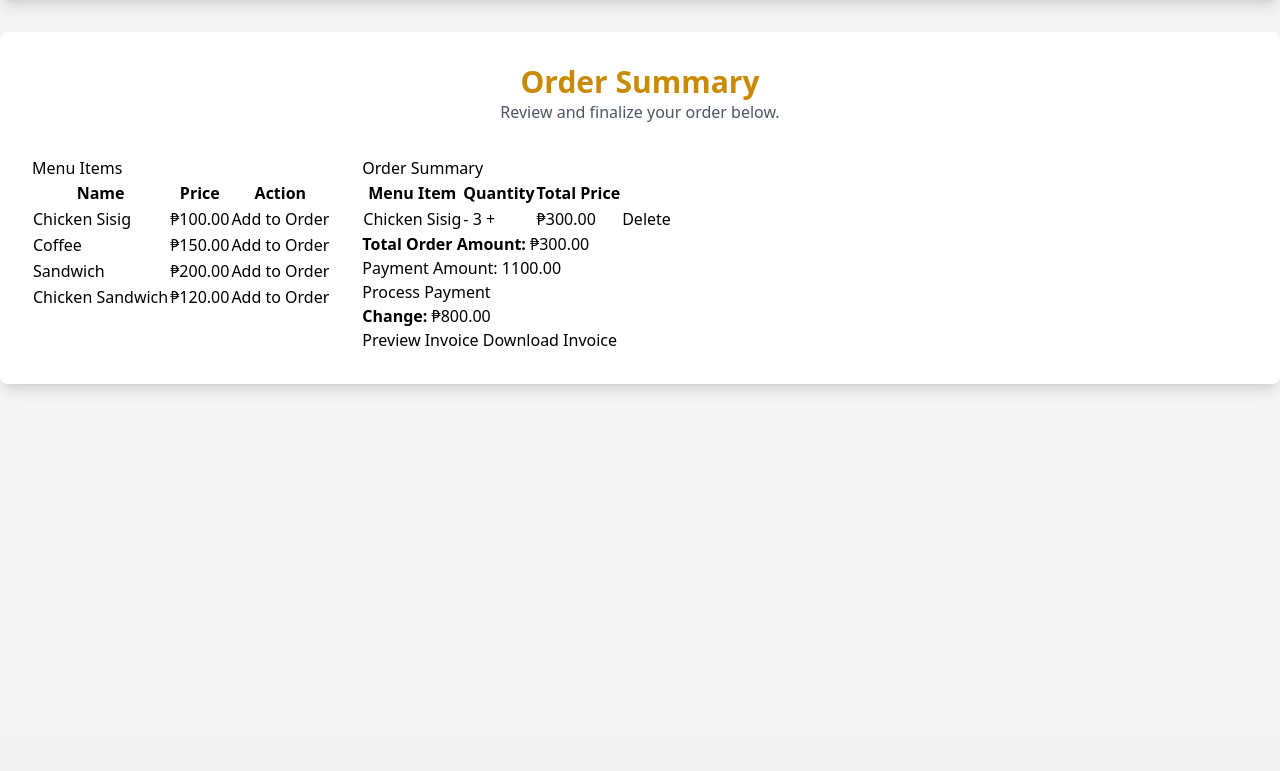
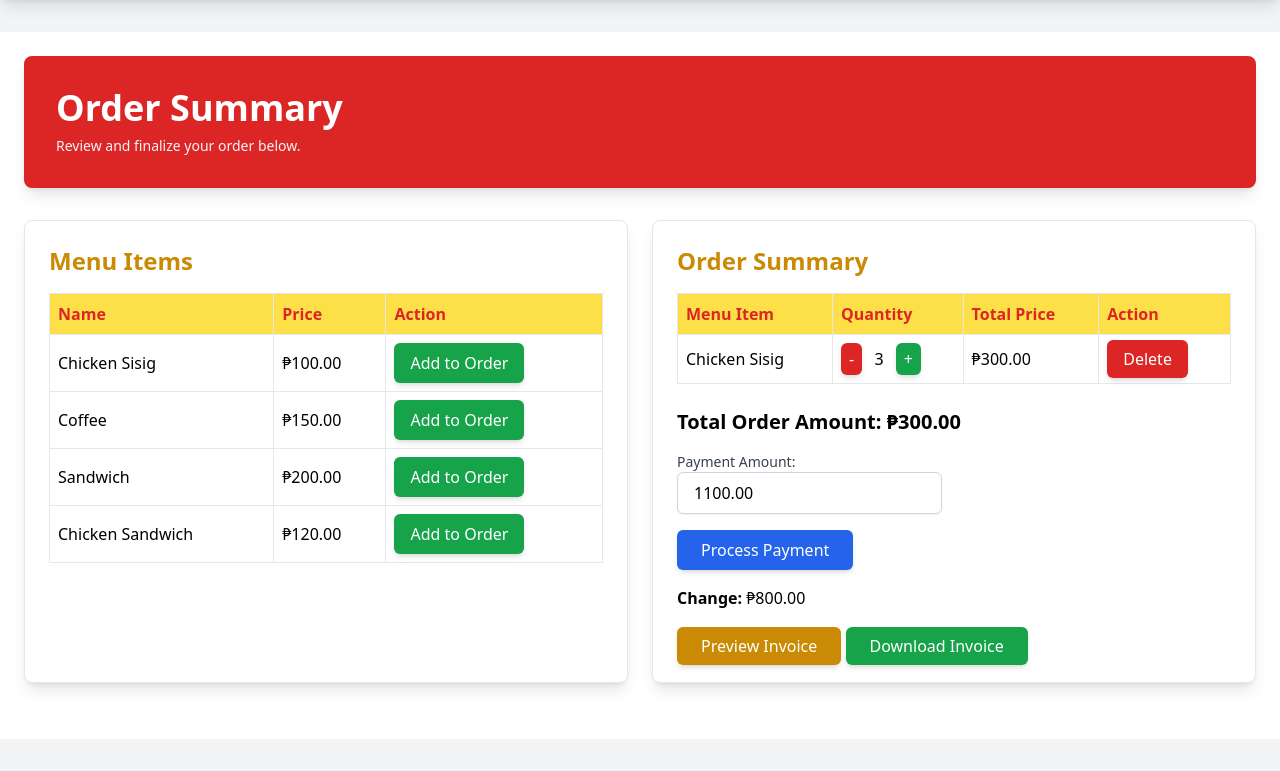
Before and after one commit to mugikarl/sales-subsystem, a Django app: page /neworder/12/ in a window 1280 px wide. Shown: the part 64-835 px from the top of the page. Before the commit the page ends 454 px from the top, so only its background shows below. Run offline with Django 5.2, Linux system fonts and the light colour scheme; data comes from the database, SQL or seed files in the repository; both versions use the stored data as it was after the commit; some libraries are stand-ins or nearby versions.

Commit message:
added tailwind

```diff
--- a/sales_list/templates/neworder.html
+++ b/sales_list/templates/neworder.html
@@ -1,33 +1,43 @@
 {% extends 'base.html' %}
+{% load static %}
 
 {% block content %}
-<div class="bg-white p-8 rounded-lg shadow-lg">
+<div class="bg-white p-6">
     <!-- Header Section -->
-    <div class="text-center mb-8">
-        <h1 class="text-3xl font-bold text-yellow-600">Order Summary</h1>
-        <p class="text-gray-600">Review and finalize your order below.</p>
+    <div class="bg-red-600 text-white p-8 mb-8 rounded-lg shadow-lg">
+        <div class="flex justify-between items-center">
+            <div>
+                <h1 class="text-4xl font-bold mb-2">Order Summary</h1>
+                <p class="text-sm text-gray-100">Review and finalize your order below.</p>
             </div>
-    <div class="flex flex-row">
+        </div>
+    </div>
+
+    <!-- Flexbox Container for Side-by-Side Tables -->
+    <div class="flex flex-wrap gap-6">
+
         <!-- Menu Items Section -->
-        <div>
-            <h2>Menu Items</h2>
+        <div class="flex-1 bg-white border rounded-lg shadow-lg p-6 mb-8">
+            <h2 class="text-2xl font-semibold text-yellow-600 mb-4">Menu Items</h2>
             <form method="POST">
                 {% csrf_token %}
-                <table class="table-auto">
-                    <thead>
+                <table class="min-w-full table-auto border-collapse border border-gray-300">
+                    <thead class="bg-yellow-300">
                         <tr>
-                            <th>Name</th>
-                            <th>Price</th>
-                            <th>Action</th>
+                            <th class="border p-2 text-left text-red-600">Name</th>
+                            <th class="border p-2 text-left text-red-600">Price</th>
+                            <th class="border p-2 text-left text-red-600">Action</th>
                         </tr>
                     </thead>
                     <tbody>
                         {% for item in all_items %}
-                        <tr>
-                            <td>{{ item.name }}</td>
-                            <td>₱{{ item.price }}</td>
-                            <td>
-                                <button type="submit" name="menu_item" value="{{ item.id }}" class="add-btn">Add to Order</button>
+                        <tr class="hover:bg-yellow-100">
+                            <td class="border p-2">{{ item.name }}</td>
+                            <td class="border p-2">₱{{ item.price }}</td>
+                            <td class="border p-2">
+                                <button type="submit" name="menu_item" value="{{ item.id }}" class="px-4 py-2 bg-green-600 text-white font-medium rounded-md shadow-md hover:bg-green-700">
+                                    Add to Order
+                                </button>
                             </td>
                         </tr>
                         {% endfor %}
@@ -35,52 +45,57 @@
                 </table>
             </form>
         </div>
+
         <!-- Order Summary Section -->
-    <div class="pl-8">
-        <h2>Order Summary</h2>
-        <table class="table-auto">
-            <thead>
+        <div class="flex-1 bg-white border rounded-lg shadow-lg p-6 mb-8">
+            <h2 class="text-2xl font-semibold text-yellow-600 mb-4">Order Summary</h2>
+            <table class="min-w-full table-auto border-collapse border border-gray-300 mb-6">
+                <thead class="bg-yellow-300">
                     <tr>
-                    <th>Menu Item</th>
-                    <th>Quantity</th>
-                    <th>Total Price</th>
+                        <th class="border p-2 text-left text-red-600">Menu Item</th>
+                        <th class="border p-2 text-left text-red-600">Quantity</th>
+                        <th class="border p-2 text-left text-red-600">Total Price</th>
+                        <th class="border p-2 text-left text-red-600">Action</th>
                     </tr>
                 </thead>
                 <tbody>
                     {% for order_item in all_order_items %}
-                <tr>
-                    <td>{{ order_item.menu_item.name }}</td>
-                    <td>
+                    <tr class="hover:bg-yellow-100">
+                        <td class="border p-2">{{ order_item.menu_item.name }}</td>
+                        <td class="border p-2">
                             <form method="POST" action="{% url 'update_quantity' order_item.id %}">
                                 {% csrf_token %}
-                            <button type="submit" name="adjustment" value="decrease">-</button>
-                            <span>{{ order_item.quantity }}</span>
-                            <button type="submit" name="adjustment" value="increase">+</button>
+                                <button type="submit" name="adjustment" value="decrease" class="px-2 py-1 bg-red-600 text-white rounded-md shadow-md hover:bg-red-700">-</button>
+                                <span class="mx-2">{{ order_item.quantity }}</span>
+                                <button type="submit" name="adjustment" value="increase" class="px-2 py-1 bg-green-600 text-white rounded-md shadow-md hover:bg-green-700">+</button>
                             </form>
                         </td>
-                    <td>₱{{ order_item.total_price }}</td>
-                    <td>
-                        <a href="{% url 'delete_order_item' order_item.id %}">Delete</a>
+                        <td class="border p-2">₱{{ order_item.total_price }}</td>
+                        <td class="border p-2">
+                            <a href="{% url 'delete_order_item' order_item.id %}" class="px-4 py-2 bg-red-600 text-white font-medium rounded-md shadow-md hover:bg-red-700">
+                                Delete
+                            </a>
                         </td>
                     </tr>
                     {% endfor %}
                 </tbody>
             </table>
+
             <form method="POST" action="{% url 'process_payment' order_summary.id %}">
                 {% csrf_token %}
-            <p><strong>Total Order Amount:</strong> ₱{{ order_summary.order_total }}</p>
+                <p class="text-xl font-bold mb-4">Total Order Amount: ₱{{ order_summary.order_total }}</p>
+                <div class="mb-4">
+                    <label for="payment_amount" class="block text-sm font-medium text-gray-700">Payment Amount:</label>
+                    <input type="number" name="payment_amount" step="0.01" min="0" value="{{ order_summary.payment_amount }}" required class="px-4 py-2 border border-gray-300 rounded-md shadow-sm focus:ring focus:ring-yellow-500 focus:ring-opacity-50">
+                </div>
+                <button type="submit" class="px-6 py-2 bg-blue-600 text-white rounded-md shadow-md hover:bg-blue-700">Process Payment</button>
+                <p class="mt-4"><strong>Change:</strong> ₱{{ order_summary.change }}</p>
+            </form>
 
-            <div>
-                <label for="payment_amount">Payment Amount:</label>
-                <input type="number" name="payment_amount" step="0.01" min="0" value="{{ order_summary.payment_amount }}" required>
-            </div>
-            <button type="submit" class="btn btn-primary">Process Payment</button>
-            <p><strong>Change:</strong> ₱{{ order_summary.change }}</p>
-        </form>
             {% if order_summary.payment_amount > order_summary.order_total %}
-        <div>
-            <a href="{% url 'report_preview' order_summary.id %}" class="btn btn-secondary">Preview Invoice</a>
-            <a href="{% url 'report_download' order_summary.id %}" class="btn btn-primary">Download Invoice</a>
+            <div class="mt-6">
+                <a href="{% url 'report_preview' order_summary.id %}" class="px-6 py-2 bg-yellow-600 text-white rounded-md shadow-md hover:bg-yellow-700">Preview Invoice</a>
+                <a href="{% url 'report_download' order_summary.id %}" class="px-6 py-2 bg-green-600 text-white rounded-md shadow-md hover:bg-green-700">Download Invoice</a>
             </div>
             {% endif %}
         </div>
```
Also changed, not shown: sales_list/templates/home.html (+9 -13 lines), db.sqlite3. Lines whose indentation alone changed are shown as unchanged.
